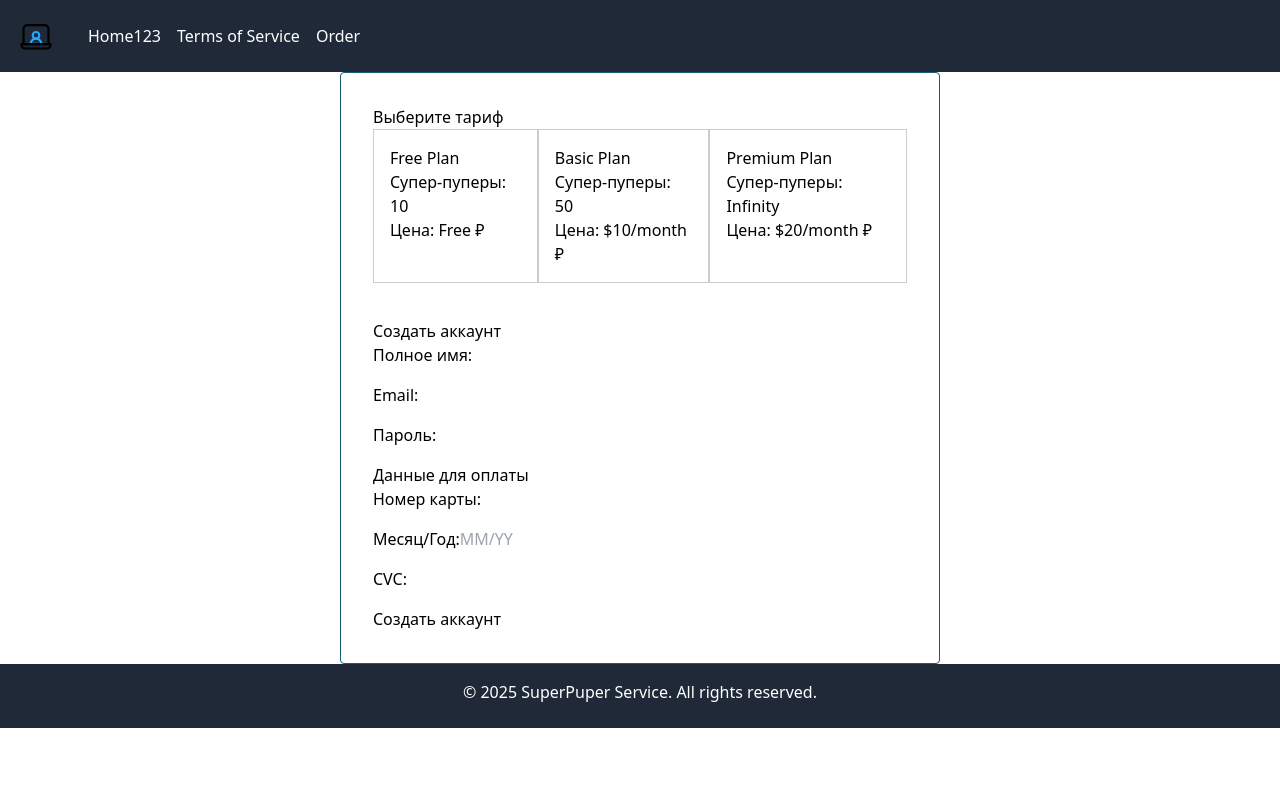
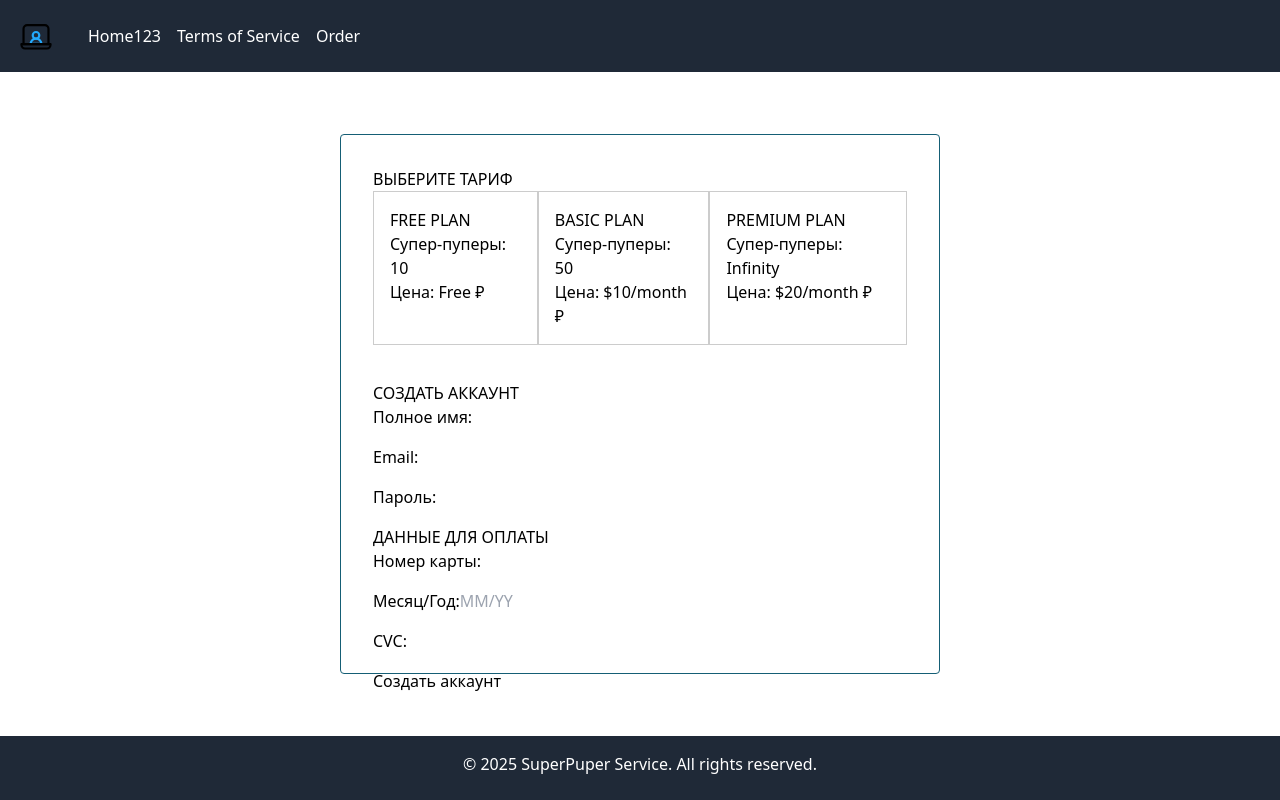
Before and after one commit to AleksandrShcherbackov/super-puper-project, a Vue app: page /en/order in a window 1280 px wide. Built offline with nearby package versions, Linux system fonts and the light colour scheme.

Commit message:
:wrench: add maxHeight to tailwind

```diff
--- a/src/App.vue
+++ b/src/App.vue
@@ -15,11 +15,11 @@ watch(route, (newRoute) => {
 </script>
 
 <template>
-  <main class="h-full">
-    <div class="flex flex-col relative">
+  <div class="min-h-screen">
+    <div class="flex flex-col relative min-h-screen">
       <BaseHeader />
-      <RouterView />
+      <RouterView class="flex-grow" />
       <BaseFooter />
     </div>
-  </main>
+  </div>
 </template>
--- a/src/assets/base.css
+++ b/src/assets/base.css
@@ -1,3 +1,140 @@
+:root {
+  --transition-duration: 0.2s;
+}
+
 body {
   margin: 0;
 }
+
+/**
+  Убираем внутренние отступы слева тегам списков,
+  у которых есть атрибут class
+ */
+ :where(ul, ol):where([class]) {
+  padding-left: 0;
+}
+
+/**
+  Убираем внешние отступы body и двум другим тегам,
+  у которых есть атрибут class
+ */
+body,
+:where(blockquote, figure):where([class]) {
+  margin: 0;
+}
+
+/**
+  Убираем внешние отступы вертикали нужным тегам,
+  у которых есть атрибут class
+ */
+:where(
+  h1,
+  h2,
+  h3,
+  h4,
+  h5,
+  h6,
+  p,
+  ul,
+  ol,
+  dl
+):where([class]) {
+  margin-block: 0;
+}
+
+:where(dd[class]) {
+  margin-left: 0;
+}
+
+/**
+  Убираем стандартный маркер маркированному списку,
+  у которого есть атрибут class
+ */
+:where(ul[class]) {
+  list-style: none;
+}
+
+/**
+  Упрощаем работу с изображениями
+ */
+img {
+  display: block;
+  max-width: 100%;
+}
+
+/**
+  Наследуем свойства шрифт для полей ввода
+ */
+input,
+textarea,
+select,
+button {
+  font: inherit;
+}
+
+html {
+  /**
+    Пригодится в большинстве ситуаций
+    (когда, например, нужно будет "прижать" футер к низу сайта)
+   */
+  height: 100%;
+  /**
+    Плавный скролл
+   */
+  scroll-behavior: smooth;
+}
+
+body {
+  /**
+    Пригодится в большинстве ситуаций
+    (когда, например, нужно будет "прижать" футер к низу сайта)
+   */
+  min-height: 100vh;
+  /**
+    Унифицированный интерлиньяж
+   */
+  line-height: 1.75;
+}
+
+#app {
+  min-height: 100vh;
+}
+
+/**
+  Удаляем все анимации и переходы для людей,
+  которые предпочитают их не использовать
+ */
+@media (prefers-reduced-motion: reduce) {
+  * {
+    animation-duration: 0.01ms !important;
+    animation-iteration-count: 1 !important;
+    transition-duration: 0.01ms !important;
+    scroll-behavior: auto !important;
+  }
+}
+
+a,
+button,
+input,
+textarea,
+svg * {
+  transition-duration: var(--transition-duration);
+}
+
+.visually-hidden {
+  position: absolute !important;
+  width: 1px !important;
+  height: 1px !important;
+  margin: -1px !important;
+  border: 0 !important;
+  padding: 0 !important;
+  white-space: nowrap !important;
+  clip-path: inset(100%) !important;
+  clip: rect(0 0 0 0) !important;
+  overflow: hidden !important;
+}
+
+h1, h2, h3, h4, h5, h6 {
+  font-weight: 700;
+  text-transform: uppercase;
+}
--- a/src/views/OrderView.vue
+++ b/src/views/OrderView.vue
@@ -95,7 +95,7 @@ const submitForm = () => {
 </script>
 
 <template>
-  <div class="subscription-form border border-cyan-800 p-8 rounded">
+  <div class="subscription-form border border-cyan-800 p-8 rounded max-h-540px">
     <h2>Выберите тариф</h2>
     <div class="tariff-list">
       <div
--- a/tailwind.config.js
+++ b/tailwind.config.js
@@ -15,6 +15,9 @@ export default {
           dark: '#C2410C',     // Темный оттенок оранжевого
         },
       },
+      maxHeight: {
+        '540px': '540px', // Максимальная высота 480 пикселей
+      }
     },
   },
   plugins: []
```
